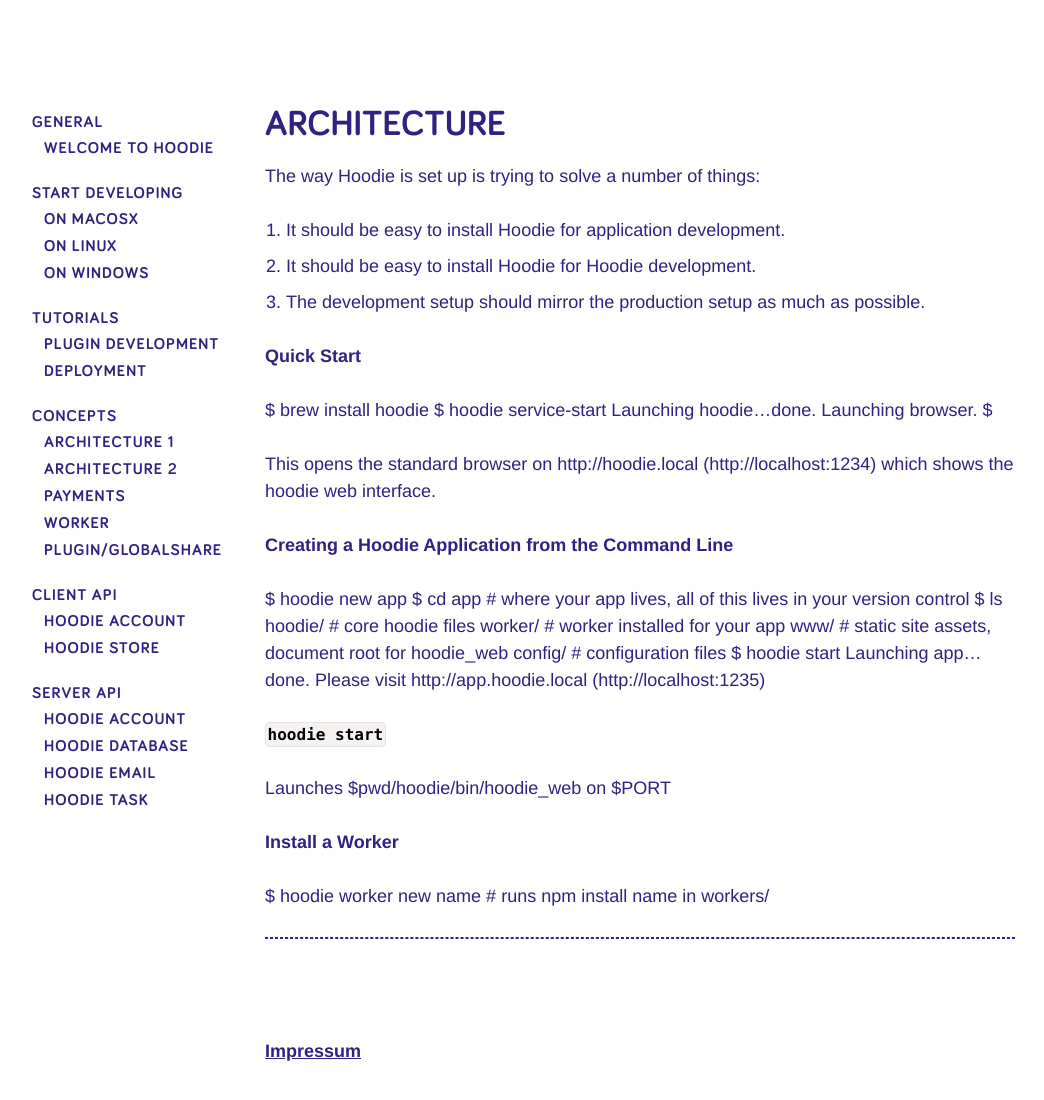
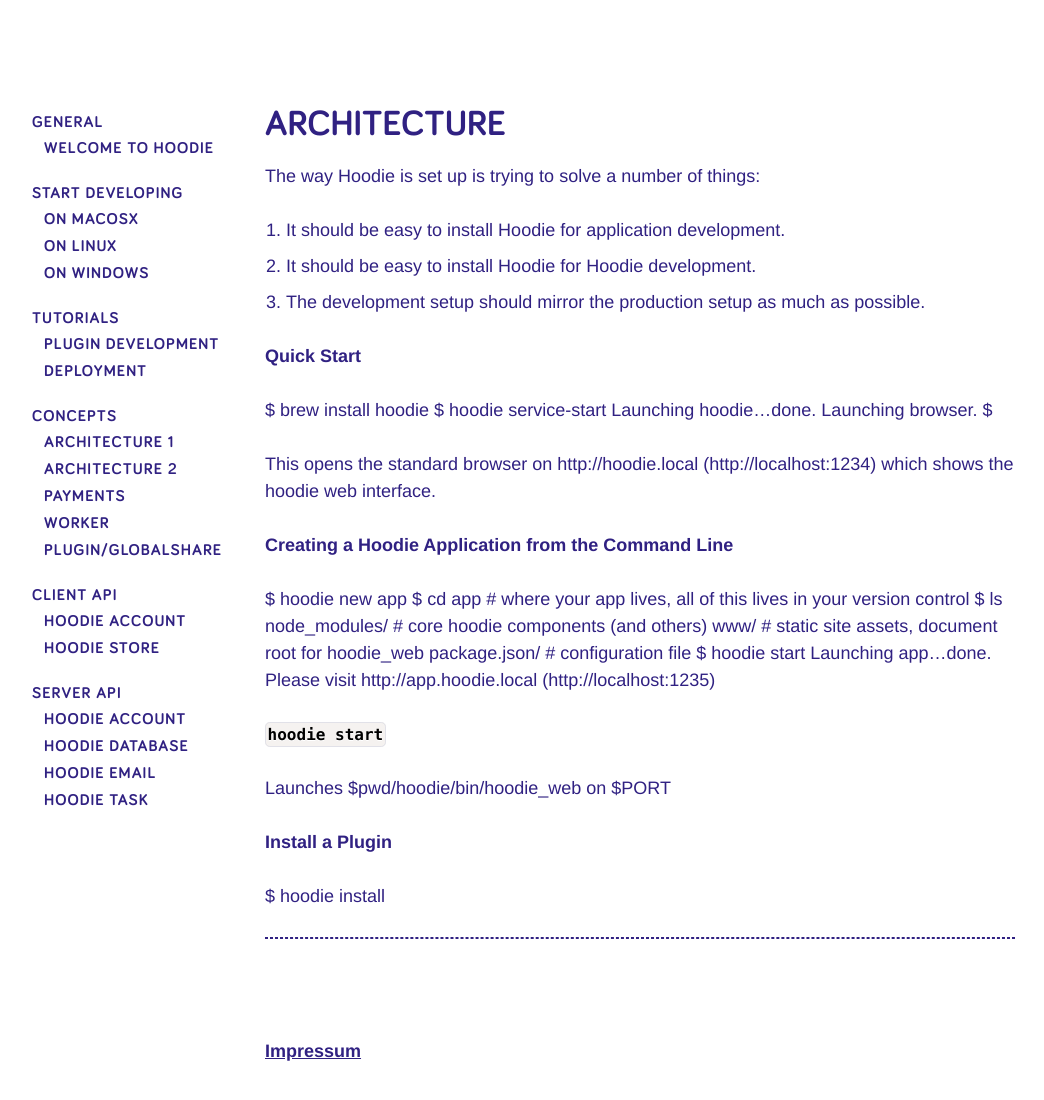
Before and after one commit to hoodiehq-archive/documentation, a Jekyll site: the page built from techdocs/concepts/architecture.md, in a window 1280 px wide and 1209 px high. Shown: the top 1100 px of the window, without its empty margins (0-1044 px from the left). Built offline with Jekyll 4.4.1, drawn with Linux system fonts in a browser that asks for light colours; Markdown is read by kramdown in place of the engine named in the settings.

Commit message:
docs(architecture): replace worker with plugin

```diff
--- a/techdocs/concepts/architecture.md
+++ b/techdocs/concepts/architecture.md
@@ -26,10 +26,9 @@ This opens the standard browser on http://hoodie.local (http://localhost:1234) w
   $ hoodie new app
   $ cd app # where your app lives, all of this lives in your version control
   $ ls
-  hoodie/ # core hoodie files
-  worker/ # worker installed for your app
+  node_modules/ # core hoodie components (and others)
   www/ # static site assets, document root for hoodie_web
-  config/ # configuration files
+  package.json/ # configuration file
   $ hoodie start
   Launching app...done. Please visit http://app.hoodie.local (http://localhost:1235)
 
@@ -38,6 +37,6 @@ This opens the standard browser on http://hoodie.local (http://localhost:1234) w
 Launches $pwd/hoodie/bin/hoodie_web on $PORT
 
 
-## Install a Worker
+## Install a Plugin
 
-  $ hoodie worker new name # runs npm install name in workers/
+  $ hoodie install <name>
```
